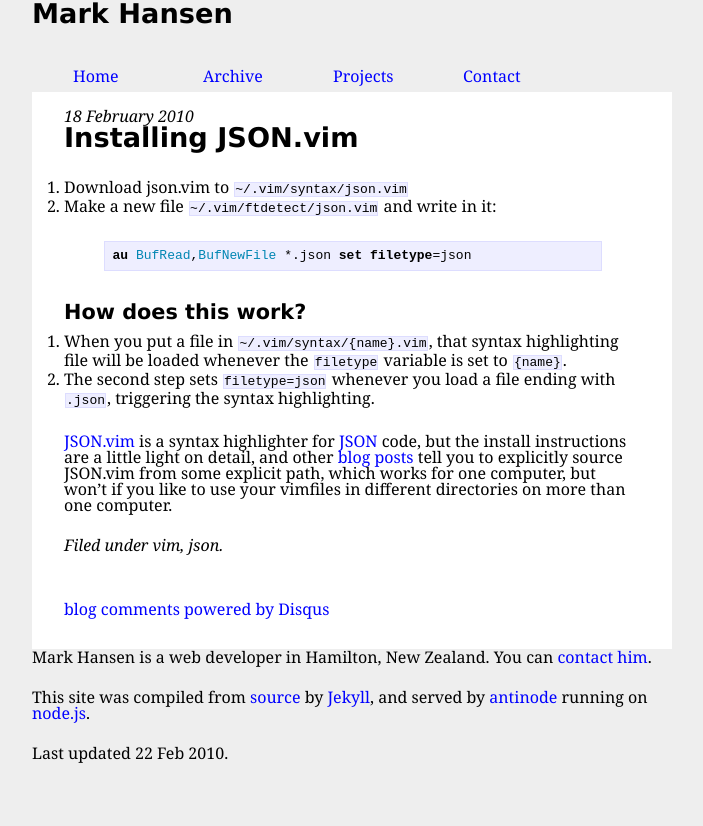
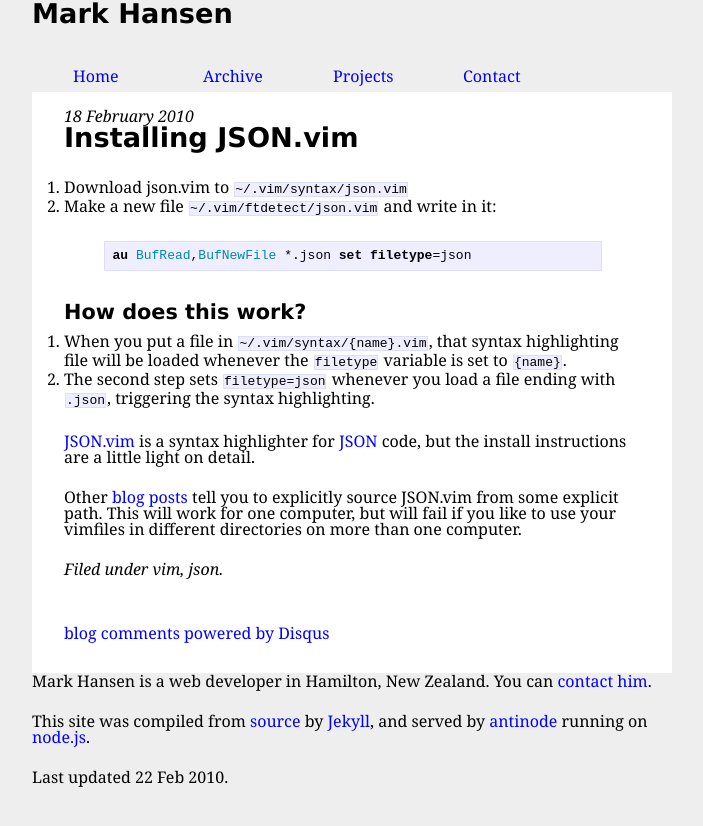
Before and after one commit to mhansen/jekyll-blog, a Jekyll site: the page built from _posts/2010-02-18-vim-json.markdown, in a window 1280 px wide. Shown: the top 826 px of the page, without its empty margins (288-991 px from the left). Built offline with Jekyll 4.4.1, drawn with Linux system fonts in a browser that asks for light colours; nearby versions of some CDN libraries; Markdown is read by kramdown in place of the engine named in the settings; comment, search, counter and statistics services are not loaded.

Commit message:
proofreading

```diff
--- a/_posts/2010-02-18-vim-json.markdown
+++ b/_posts/2010-02-18-vim-json.markdown
@@ -22,10 +22,11 @@ au BufRead,BufNewFile *.json set filetype=json
 
 [JSON.vim](http://www.vim.org/scripts/script.php?script_id=1945) is a syntax
 highlighter for [JSON](http://json.org) code, but the install instructions are
-a little light on detail, and other
+a little light on detail.
+
+Other
 [blog](http://blog.graphtech.co.il/editing-json-files-in-vim/)
 [posts](http://bradmontgomery.blogspot.com/2010/01/add-json-syntax-highlighting-in-vim-on.html)
-tell you to explicitly source
-JSON.vim from some explicit path, which works for one computer, but won't if
-you like to use your vimfiles in different directories on more than one
-computer.
+tell you to explicitly source JSON.vim from some explicit path. This will work
+for one computer, but will fail if you like to use your vimfiles in different
+directories on more than one computer.
```
